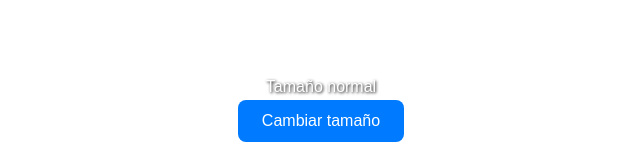
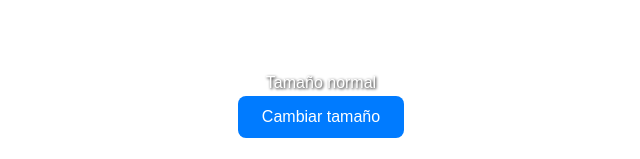
Before and after one commit to MirandaSoria2004/realidad_aumentada, a plain HTML site: page index.html in a window 1280 px wide. Shown: the part 638-797 px from the top of the page, 319-959 px from the left. Drawn offline with Linux system fonts and the light colour scheme.

Commit message:
Add files via upload

```diff
--- a/index.html
+++ b/index.html
@@ -2,7 +2,7 @@
 <html lang="es">
 <head>
   <meta charset="UTF-8">
-  <meta name="viewport" content="width=device-width, initial-scale=1.0, maximum-scale=1.0, minimum-scale=1.0, user-scalable=no">
+  <meta name="viewport" content="width=device-width, initial-scale=1.0, maximum-scale=1.0, minimum-scale=1.0, user-scalable=no, viewport-fit=cover">
   <meta name="mobile-web-app-capable" content="yes">
   <meta name="apple-mobile-web-app-capable" content="yes">
   <title>Taller AR - Tarjetas Geométricas</title>
@@ -10,18 +10,24 @@
   <script src="https://aframe.io/releases/1.0.4/aframe.min.js"></script>
   <script src="https://raw.githack.com/AR-js-org/AR.js/master/aframe/build/aframe-ar.js"></script>
   <style>
+    html { margin: 0; padding: 0; width: 100%; height: 100%; overflow: hidden; }
     body { margin: 0; overflow: hidden; font-family: sans-serif; }
     #ui {
       position: fixed;
-      bottom: 20px;
-      width: 100%;
-      text-align: center;
-      z-index: 999;
+      left: 0;
+      right: 0;
+      bottom: max(24px, env(safe-area-inset-bottom));
+      display: flex;
+      flex-direction: column;
+      align-items: center;
+      z-index: 9999;
       color: white;
       text-shadow: 1px 1px 3px black;
+      pointer-events: none;
     }
     #ui p { margin: 4px 0; font-size: 16px; }
     #btn-tamano {
+      pointer-events: auto;
       padding: 12px 24px;
       font-size: 16px;
       border: none;
```
